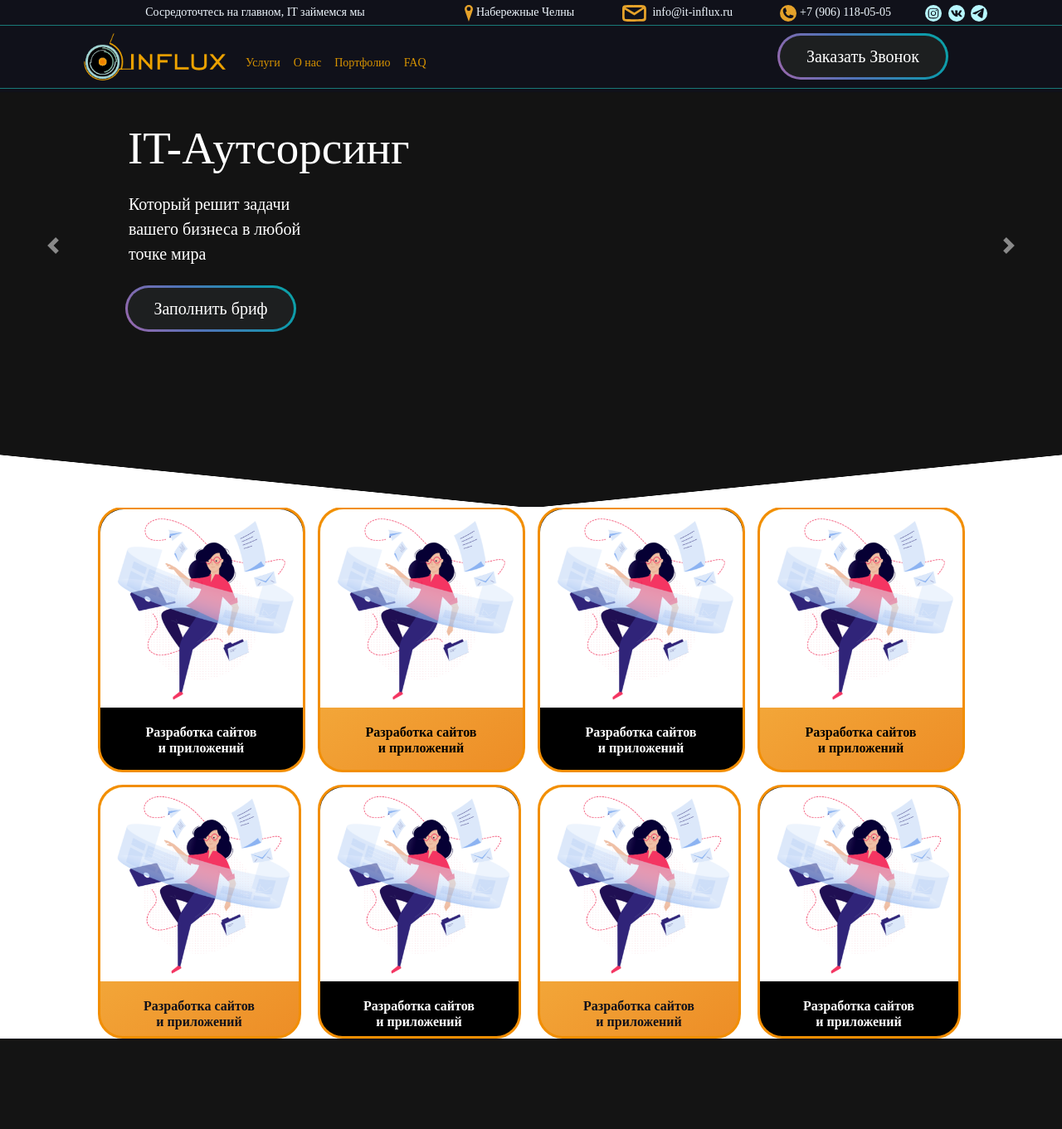
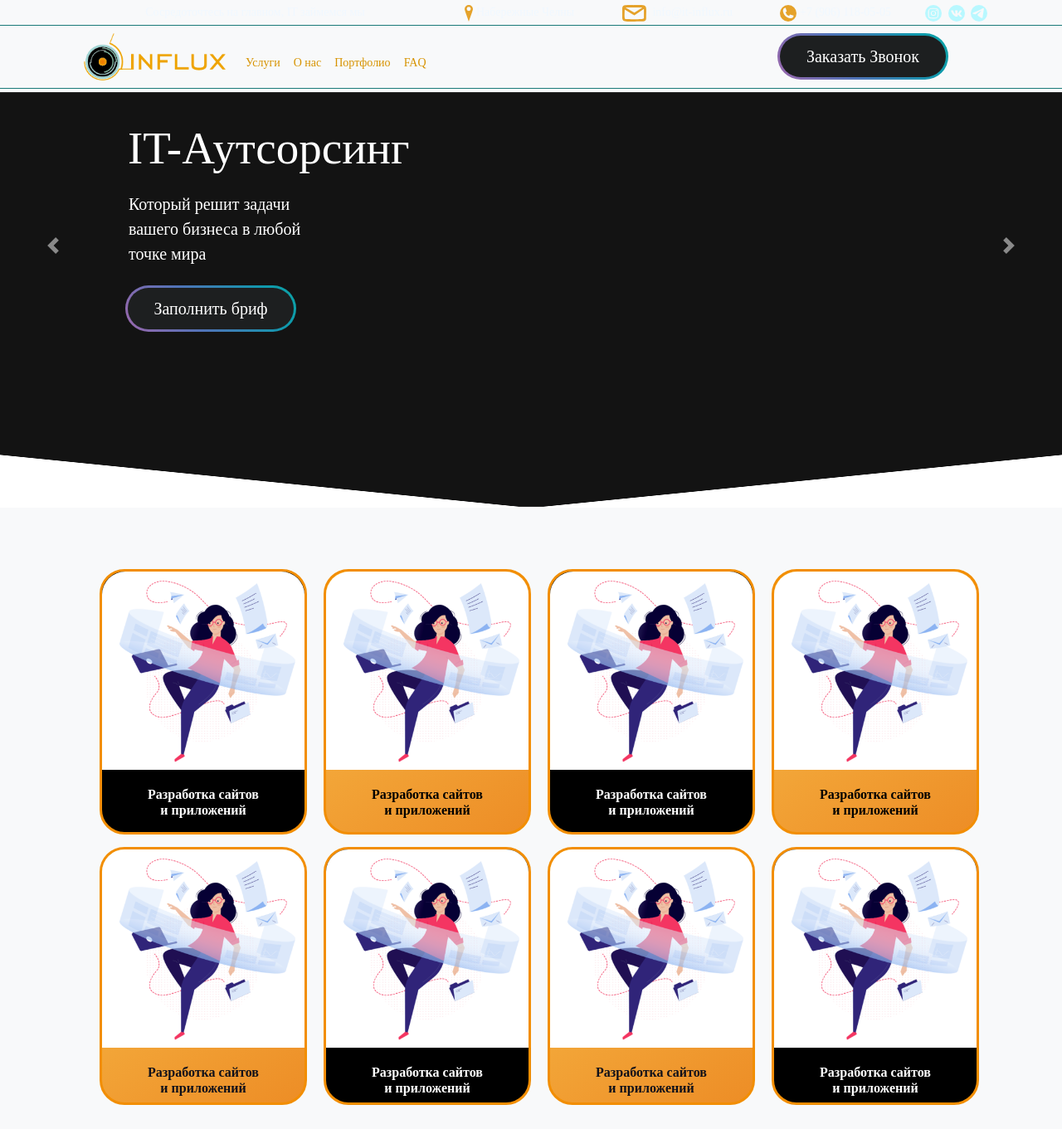
Before and after one commit to nik001/influx, a PHP site: page / in a window 1280 px wide. Shown: the whole page at 83% size. Before the commit the page ends 1252 px from the top, so only its background shows below. Run offline with PHP 8.4, Linux system fonts and the light colour scheme; some web fonts are replaced.

Commit message:
карточки услуг  х5

```diff
--- a/css/OLDstyle.css
+++ b/css/OLDstyle.css
@@ -14,7 +14,7 @@
    }
 
 body{
-	background-color: #10111A;
+	/*background-color: #10111A;*/
 	color: aliceblue;
 	font-family: Rubik;
 	font-size: 14px;
--- a/css/style.css
+++ b/css/style.css
@@ -662,12 +662,26 @@ body{
 
 
 /*Услуги Начало*/
+.services{
+    position: relative;
+    margin-bottom: 750px;
+    margin-top: 75px;
+}
 .services-row{
     display: flex;
     flex-wrap: wrap;
     justify-content: space-around;
     margin-right: 25px;
     margin-left: 25px;
+    position: absolute;
+}
+.services-row:first-child{
+    top: 0;
+    z-index: 700;
+}
+.services-row:last-child{
+    top:320px;
+    z-index: 650;
 }
 .services-col{
     position: relative;
@@ -679,6 +693,9 @@ body{
     height: 320px;
     background: #000;
     color: #fff;
+    position: relative;
+    margin-right: 10px;
+    margin-left: 10px;
 }
 .services-row:first-child .services-col:nth-child(2n){
     background: rgb(248,191,75);
@@ -712,7 +729,7 @@ body{
     top: 250px;
 }
 .services-row:first-child .services-col:hover{
-    height: 500px;
+    height: 645px;
     transition: height .5s ease-in;
 }
 .services-row:first-child .services-col:hover p{
@@ -728,11 +745,11 @@ body{
     overflow: hidden;
     border-top-left-radius: 28px;
     border-bottom-left-radius: 28px;
-    width: 245px;
+    width: 250px;
 }
 .services-row:last-child .services-col:nth-child(n+3):hover img{
     overflow: hidden;;
-    width: 245px;
+    width: 250px;
     border-right: 3px solid #f28e03;
 }
 .services-row:last-child .services-col:nth-child(-n+2):hover {
@@ -772,15 +789,15 @@ body{
     color: #fff;
     border-top-right-radius: 30px;
     border-bottom-right-radius: 30px;
-    width: 270px;
 }
 .services-row:last-child .services-col:nth-child(2n+1) .services-hidden{
     background: rgb(248,191,75);
     background: linear-gradient(146deg, rgba(248,191,75,1) 0%, rgba(237,141,38,1) 100%);
 }
 .services-row:last-child .services-col{
-    width: 245px;
-    margin-right: 5px;
+    width: 250px;
+    margin-right: 10px;
+    margin-left: 10px;
     margin-top: 15px;
     position: relative;
 }
@@ -796,7 +813,7 @@ body{
     width: 280px;
     left: 0px;
     opacity: 0;
-    height: 307px;
+    height: 312px;
     margin-top: -3px;
 }
 
@@ -825,7 +842,7 @@ body{
     opacity: 1;
 }
 .services-row:last-child .services-col:nth-child(n+3):hover .services-hidden{
-    left:-265px;
+    left:-270px;
     opacity: 1;
     transition:left .3s linear;
     border: 3px solid #f28e03;
@@ -833,7 +850,7 @@ body{
     border-right: none;
     border-top-left-radius: 30px;
     border-bottom-left-radius: 30px;
-    width: 265px;
+    width: 273px;
 }
 .services-row:last-child .services-col:hover .services-hidden h4{
     opacity: 1;
@@ -847,9 +864,9 @@ body{
     border-bottom-right-radius: 30px;
 }
 .services-row:last-child .services-col img{
-    width: 239px;
-    border-top-left-radius: 28px;
-    border-top-right-radius: 28px;
+    width:244px;
+    border-top-left-radius: 27px;
+    border-top-right-radius: 27px;
 }
 .services-hidden{
     z-index: 300;
```
